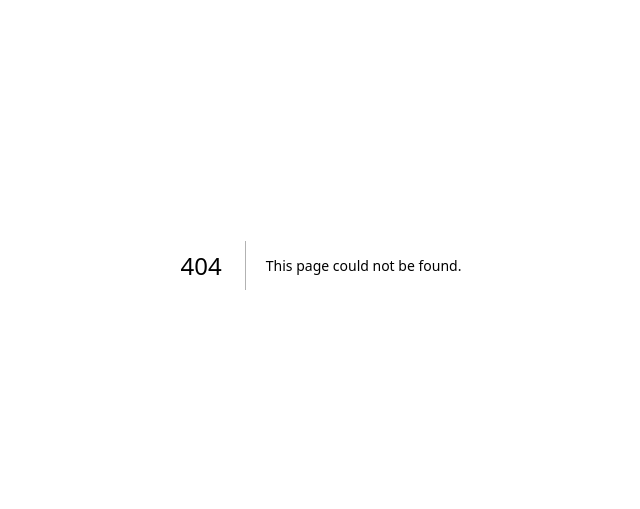
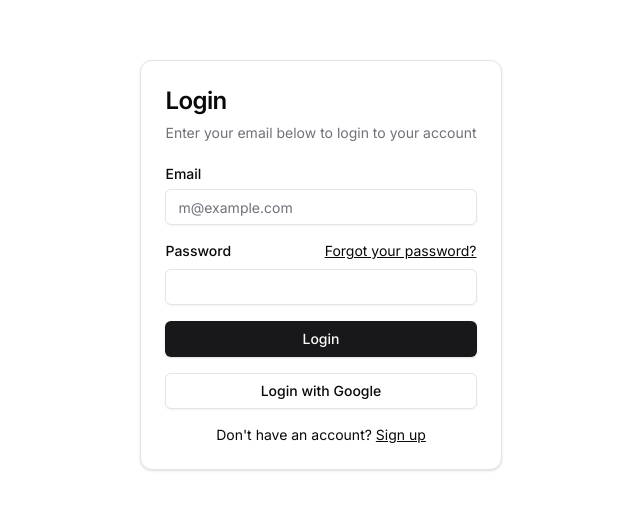
Before and after one commit to farizwhyzn/knowledge-test-fullstack-pmn, a Next.js app: page /login in a window 1280 px wide. Before the commit this address had no page. Shown: the part 135-644 px from the top of the page, without its empty margins (319-959 px from the left). Built offline with nearby package versions, Linux system fonts and the light colour scheme; no server answers.

Commit message:
Add login page

```diff
--- /dev/null
+++ b/app/(site)/login/page.tsx
@@ -0,0 +1,106 @@
+'use client'
+
+import Link from "next/link"
+import { Button } from "@/components/ui/button"
+import {
+    Card,
+    CardContent,
+    CardDescription,
+    CardHeader,
+    CardTitle,
+} from "@/components/ui/card"
+import { Input } from "@/components/ui/input"
+import { Label } from "@/components/ui/label"
+import {useEffect, useState} from "react";
+import axios from "axios";
+import { signIn, useSession } from "next-auth/react";
+import { useRouter } from 'next/navigation'
+import {toast} from "sonner";
+
+
+
+export default function Login() {
+    const router = useRouter();
+    const session = useSession();
+    const [data, setData] = useState({
+        email: "",
+        password: "",
+    })
+
+    useEffect(() => {
+        if (session?.status === 'authenticated') {
+            router.push('/')
+        }
+    })
+
+    const loginUser = async (e) => {
+        e.preventDefault()
+        signIn('credentials', {...data, redirect: false})
+            .then((callback) => {
+                if (callback?.error) {
+                    toast.error(callback.error)
+                }
+
+                if (callback?.ok && !callback?.error) {
+                    toast.success("Logged in successfully")
+                }
+            })
+    }
+
+    return (
+        <div className="flex items-center justify-center h-screen">
+            <Card className="mx-auto max-w-sm">
+                <CardHeader>
+                    <CardTitle className="text-2xl">Login</CardTitle>
+                    <CardDescription>
+                        Enter your email below to login to your account
+                    </CardDescription>
+                </CardHeader>
+                <CardContent>
+                    <form onSubmit={loginUser}>
+                        <div className="grid gap-4">
+                            <div className="grid gap-2">
+                                <Label htmlFor="email">Email</Label>
+                                <Input
+                                    id="email"
+                                    type="email"
+                                    placeholder="m@example.com"
+                                    value={data.email}
+                                    onChange={e => setData({...data, email: e.target.value})}
+                                    required
+                                />
+                            </div>
+                            <div className="grid gap-2">
+                                <div className="flex items-center">
+                                    <Label htmlFor="password">Password</Label>
+                                    <Link href="#" className="ml-auto inline-block text-sm underline">
+                                        Forgot your password?
+                                    </Link>
+                                </div>
+                                <Input
+                                    id="password"
+                                    type="password"
+                                    value={data.password}
+                                    onChange={e => setData({...data, password: e.target.value})}
+                                    required
+                                />
+                            </div>
+                            <Button type="submit" className="w-full">
+                                Login
+                            </Button>
+                            <Button onClick={() => signIn('google')} variant="outline" className="w-full">
+                                Login with Google
+                            </Button>
+                        </div>
+                        <div className="mt-4 text-center text-sm">
+                            Don&apos;t have an account?{" "}
+                            <Link href="#" className="underline">
+                                Sign up
+                            </Link>
+                        </div>
+                    </form>
+                </CardContent>
+            </Card>
+        </div>
+    )
+}
```
